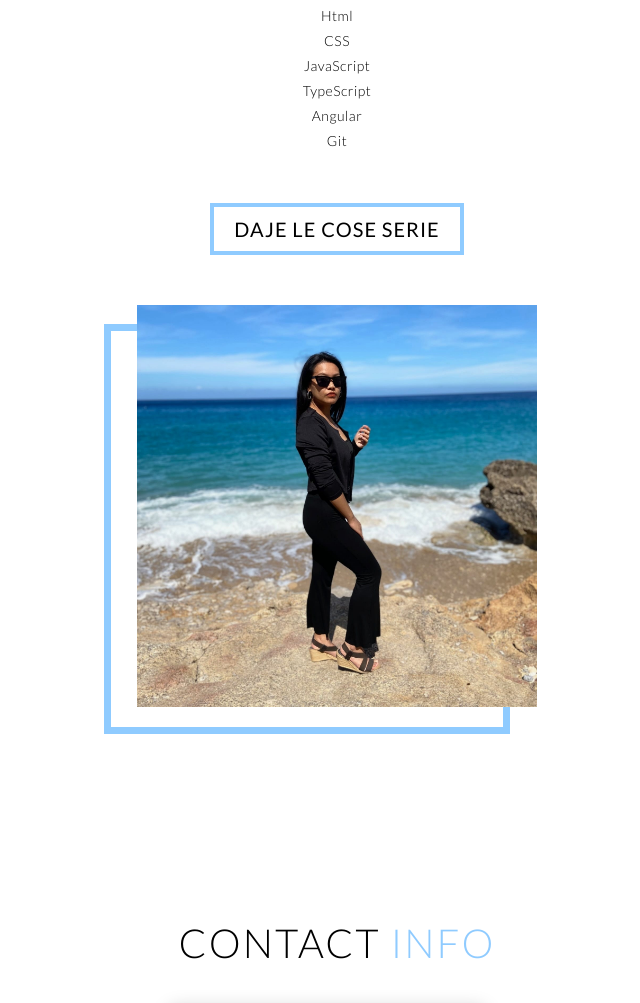
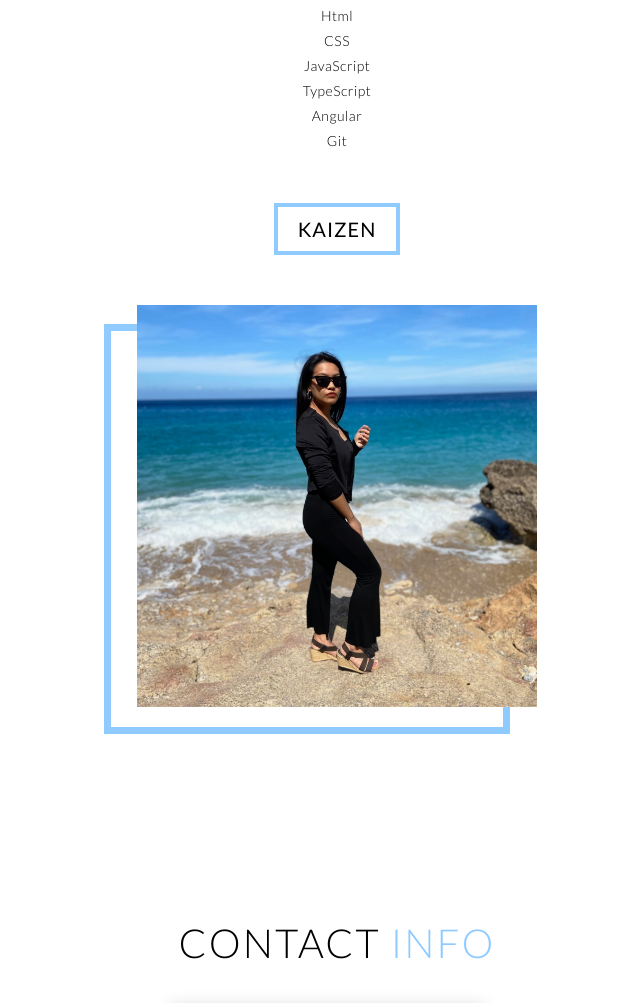
Before and after one commit to SharonMae/Project, a plain HTML site: page index.html in a window 1280 px wide. Shown: the part 1189-2192 px from the top of the page, without its empty margins (303-943 px from the left). Drawn offline with Linux system fonts and the light colour scheme.

Commit message:
feat: add index.html

```diff
--- a/index.html
+++ b/index.html
@@ -48,7 +48,7 @@
                 <br>Git
             </p>
             <!-- <p>Lorem ipsum dolor sit amet consectetur adipisicing elit. Enim iure eum quisquam? Quidem, quae? Ducimus perferendis reiciendis vitae, repellat incidunt necessitatibus fugit eum tempore officia magnam quae dolor, suscipit pariatur!</p> -->
-        <a href="#" class="cta">Daje le cose serie</a>
+        <a href="#" class="cta">Kaizen</a>
         </div>
     </div>
 </section>
```
